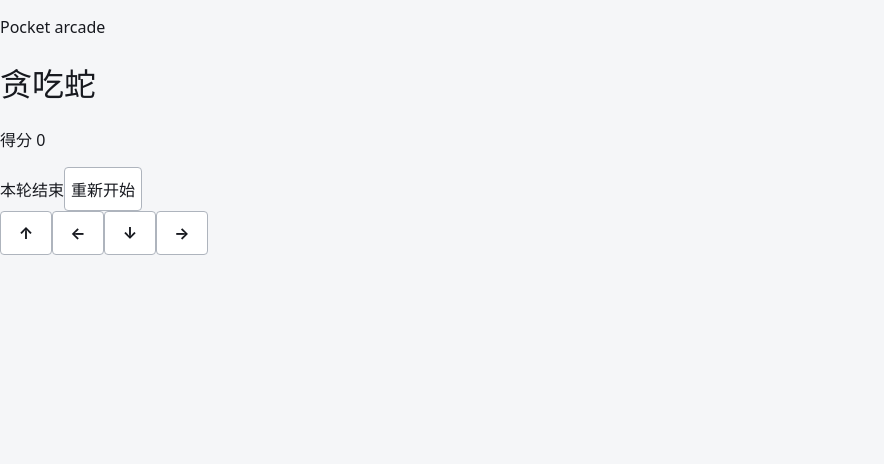
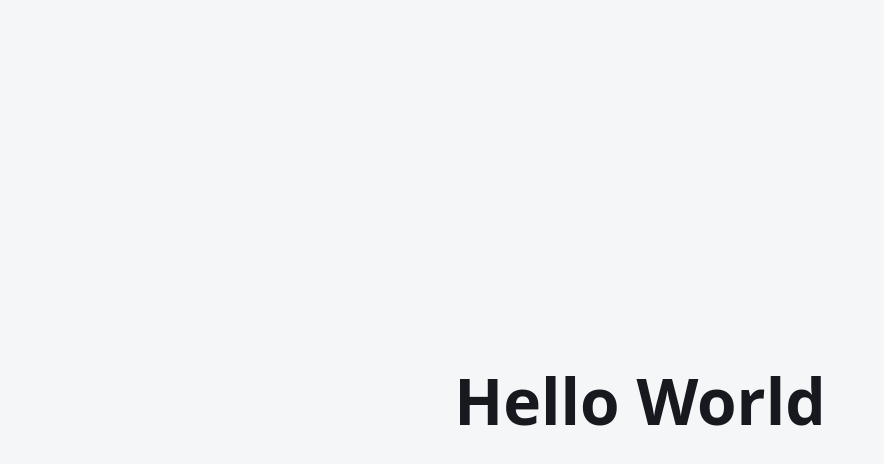
Before and after one commit to imoo666/website-builder-site, a React (Vite) app: page / in a window 1280 px wide. Shown: the top 464 px of the page, without its empty margins (0-884 px from the left). Built offline with nearby package versions, Linux system fonts and the light colour scheme.

Commit message:
ai: 已将网站改为一个简单的 Hello World 页面。
Change-Id: 2c435bc3-fe6e-4f7f-965f-77dddbffa7af

```diff
--- a/src/site/Site.tsx
+++ b/src/site/Site.tsx
@@ -1,135 +1,9 @@
-import { useCallback, useEffect, useRef, useState } from 'react'
-
 import './site.css'
 
-const GRID_SIZE = 20
-type Position = { x: number; y: number }
-type Direction = 'up' | 'down' | 'left' | 'right'
-
-const INITIAL_SNAKE: Position[] = [{ x: 10, y: 10 }]
-const VECTORS: Record<Direction, Position> = {
-  up: { x: 0, y: -1 },
-  down: { x: 0, y: 1 },
-  left: { x: -1, y: 0 },
-  right: { x: 1, y: 0 },
-}
-const OPPOSITE: Record<Direction, Direction> = {
-  up: 'down',
-  down: 'up',
-  left: 'right',
-  right: 'left',
-}
-
-function createFood(snake: Position[]): Position {
-  const available = Array.from({ length: GRID_SIZE * GRID_SIZE }, (_, index) => ({
-    x: index % GRID_SIZE,
-    y: Math.floor(index / GRID_SIZE),
-  })).filter((cell) => !snake.some((part) => part.x === cell.x && part.y === cell.y))
-  return available[Math.floor(Math.random() * available.length)] ?? { x: 5, y: 5 }
-}
-
 export default function Site() {
-  const [snake, setSnake] = useState(INITIAL_SNAKE)
-  const [food, setFood] = useState<Position>({ x: 5, y: 5 })
-  const [direction, setDirection] = useState<Direction>('right')
-  const [gameOver, setGameOver] = useState(false)
-  const directionRef = useRef(direction)
-
-  const chooseDirection = useCallback((next: Direction) => {
-    if (OPPOSITE[directionRef.current] === next) return
-    directionRef.current = next
-    setDirection(next)
-  }, [])
-
-  const restart = useCallback(() => {
-    setSnake(INITIAL_SNAKE)
-    setFood({ x: 5, y: 5 })
-    directionRef.current = 'right'
-    setDirection('right')
-    setGameOver(false)
-  }, [])
-
-  useEffect(() => {
-    const onKeyDown = (event: KeyboardEvent) => {
-      const keys: Partial<Record<string, Direction>> = {
-        ArrowUp: 'up',
-        ArrowDown: 'down',
-        ArrowLeft: 'left',
-        ArrowRight: 'right',
-      }
-      const next = keys[event.key]
-      if (next) {
-        event.preventDefault()
-        chooseDirection(next)
-      } else if (event.key.toLowerCase() === 'r' && gameOver) {
-        restart()
-      }
-    }
-    window.addEventListener('keydown', onKeyDown)
-    return () => window.removeEventListener('keydown', onKeyDown)
-  }, [chooseDirection, gameOver, restart])
-
-  useEffect(() => {
-    if (gameOver) return
-    const timer = window.setInterval(() => {
-      setSnake((current) => {
-        const vector = VECTORS[directionRef.current]
-        const head = current[0] ?? INITIAL_SNAKE[0]!
-        const nextHead = { x: head.x + vector.x, y: head.y + vector.y }
-        const hitWall = nextHead.x < 0 || nextHead.x >= GRID_SIZE
-          || nextHead.y < 0 || nextHead.y >= GRID_SIZE
-        const hitSelf = current.some((part) => part.x === nextHead.x && part.y === nextHead.y)
-        if (hitWall || hitSelf) {
-          setGameOver(true)
-          return current
-        }
-        const nextSnake = [nextHead, ...current]
-        if (nextHead.x === food.x && nextHead.y === food.y) {
-          setFood(createFood(nextSnake))
-        } else {
-          nextSnake.pop()
-        }
-        return nextSnake
-      })
-    }, 200)
-    return () => window.clearInterval(timer)
-  }, [food, gameOver])
-
   return (
-    <main className="snake-page">
-      <header>
-        <p className="eyebrow">Pocket arcade</p>
-        <h1>贪吃蛇</h1>
-        <p className="score" aria-live="polite">得分 {snake.length - 1}</p>
-      </header>
-
-      <section className="game" aria-label="贪吃蛇游戏">
-        <div className="board" role="img" aria-label={gameOver ? '游戏结束' : '游戏进行中'}>
-          {Array.from({ length: GRID_SIZE * GRID_SIZE }, (_, index) => {
-            const x = index % GRID_SIZE
-            const y = Math.floor(index / GRID_SIZE)
-            const snakePart = snake.some((part) => part.x === x && part.y === y)
-            const foodCell = food.x === x && food.y === y
-            let className = 'cell'
-            if (snakePart) className += ' snake'
-            if (foodCell) className += ' food'
-            return <span className={className} key={index} />
-          })}
-          {gameOver ? (
-            <div className="game-over">
-              <strong>本轮结束</strong>
-              <button type="button" onClick={restart}>重新开始</button>
-            </div>
-          ) : null}
-        </div>
-
-        <div className="controls" aria-label="方向控制">
-          <button className="up" type="button" aria-label="向上" onClick={() => chooseDirection('up')}>↑</button>
-          <button className="left" type="button" aria-label="向左" onClick={() => chooseDirection('left')}>←</button>
-          <button className="down" type="button" aria-label="向下" onClick={() => chooseDirection('down')}>↓</button>
-          <button className="right" type="button" aria-label="向右" onClick={() => chooseDirection('right')}>→</button>
-        </div>
-      </section>
+    <main className="hello-page">
+      <h1>Hello World</h1>
     </main>
   )
 }
--- a/src/site/site.css
+++ b/src/site/site.css
@@ -1,10 +1,8 @@
-.game-over button,
-.controls button {
-  min-width: 52px;
-  min-height: 44px;
-  border: 1px solid #aeb4bd;
-  border-radius: 4px;
-  color: #17191f;
-  background: #fff;
-  font-weight: 700;
+.hello-page {
+  display: flex;
+  justify-content: center;
+  align-items: center;
+  height: 100vh;
+  font-size: 2rem;
+  text-align: center;
 }
```
